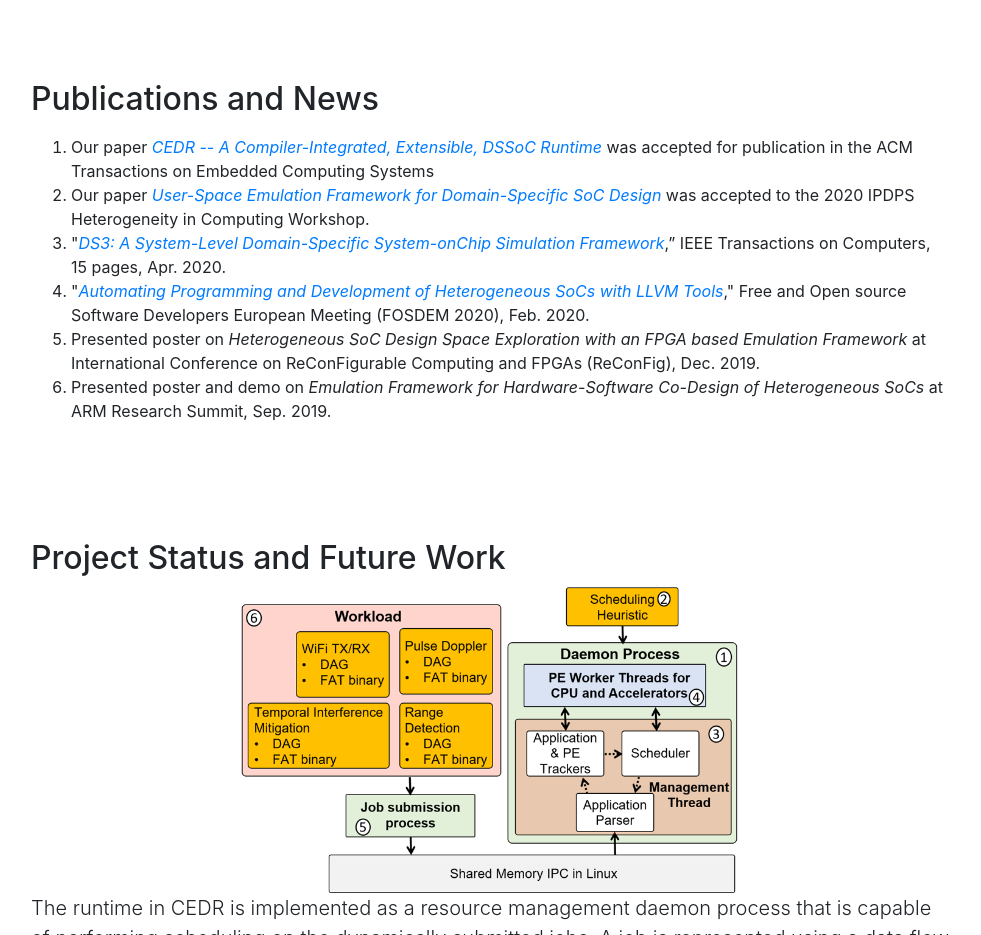
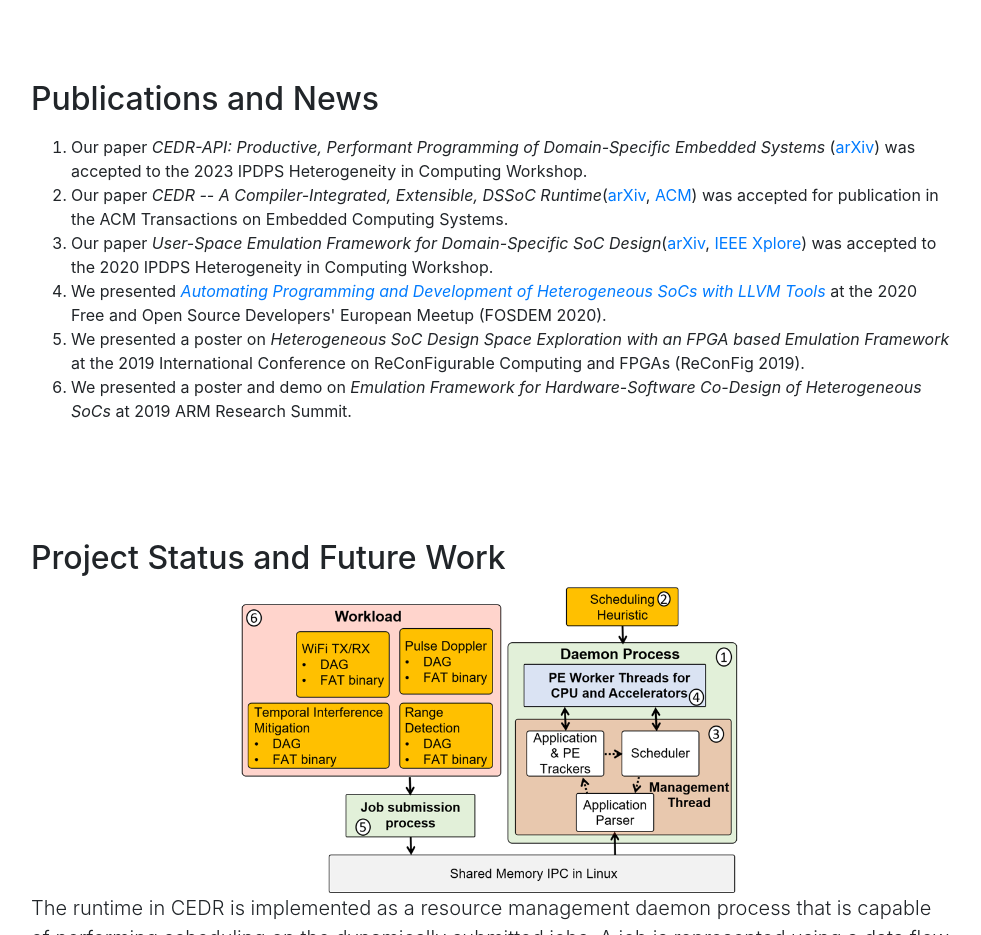
Before and after one commit to UA-RCL/CEDR, a plain HTML site: page index.html in a window 1280 px wide. Shown: the part 1220-2155 px from the top of the page, without its empty margins (149-1130 px from the left). Drawn offline with Linux system fonts and the light colour scheme.

Commit message:
Updated publications

```diff
--- a/index.html
+++ b/index.html
@@ -86,12 +86,12 @@
           <p class="lead">
             <ol>
 
-              <li>Our paper <a href="https://arxiv.org/pdf/2204.08962.pdf"><i>CEDR -- A Compiler-Integrated, Extensible, DSSoC Runtime</i></a> was accepted for publication in the ACM Transactions on Embedded Computing Systems</li>
-              <li>Our paper <a href="https://arxiv.org/pdf/2004.01636.pdf"><i>User-Space Emulation Framework for Domain-Specific SoC Design</i></a> was accepted to the 2020 IPDPS Heterogeneity in Computing Workshop.</li>
-              <li>"<a href="https://arxiv.org/pdf/2003.09016.pdf"><i>DS3: A System-Level Domain-Specific System-onChip Simulation Framework</i></a>,” IEEE Transactions on Computers, 15 pages, Apr. 2020.</li>
-              <li>"<a href="https://fosdem.org/2020/schedule/event/llvm_aut_prog_het_soc/"><i>Automating Programming and Development of Heterogeneous SoCs with LLVM Tools</i></a>," Free and Open source Software Developers European Meeting (FOSDEM 2020), Feb. 2020.</li>
-              <li>Presented poster on <i>Heterogeneous SoC Design Space Exploration with an FPGA based Emulation Framework</i> at International Conference on ReConFigurable Computing and FPGAs (ReConFig), Dec. 2019. </li>
-              <li>Presented poster and demo on <i>Emulation Framework for Hardware-Software Co-Design of Heterogeneous SoCs</i> at ARM Research Summit, Sep. 2019.</li>
+              <li>Our paper <i>CEDR-API: Productive, Performant Programming of Domain-Specific Embedded Systems</i> (<a href="https://arxiv.org/abs/2304.12396">arXiv</a>) was accepted to the 2023 IPDPS Heterogeneity in Computing Workshop.</li>
+              <li>Our paper <i>CEDR -- A Compiler-Integrated, Extensible, DSSoC Runtime</i>(<a href="https://arxiv.org/pdf/2204.08962.pdf">arXiv</a>, <a href="https://dl.acm.org/doi/full/10.1145/3529257">ACM</a>) was accepted for publication in the ACM Transactions on Embedded Computing Systems.</li>
+              <li>Our paper <i>User-Space Emulation Framework for Domain-Specific SoC Design</i>(<a href="https://arxiv.org/pdf/2004.01636.pdf">arXiv</a>, <a href="https://ieeexplore.ieee.org/abstract/document/9150335">IEEE Xplore</a>) was accepted to the 2020 IPDPS Heterogeneity in Computing Workshop.</li>
+              <li>We presented <a href="https://fosdem.org/2020/schedule/event/llvm_aut_prog_het_soc/"><i>Automating Programming and Development of Heterogeneous SoCs with LLVM Tools</i></a> at the 2020 Free and Open Source Developers' European Meetup (FOSDEM 2020).</li>
+              <li>We presented a poster on <i>Heterogeneous SoC Design Space Exploration with an FPGA based Emulation Framework</i> at the 2019 International Conference on ReConFigurable Computing and FPGAs (ReConFig 2019).</li>
+              <li>We presented a poster and demo on <i>Emulation Framework for Hardware-Software Co-Design of Heterogeneous SoCs</i> at 2019 ARM Research Summit.</li>
 
             </ol>
           </p>
```
